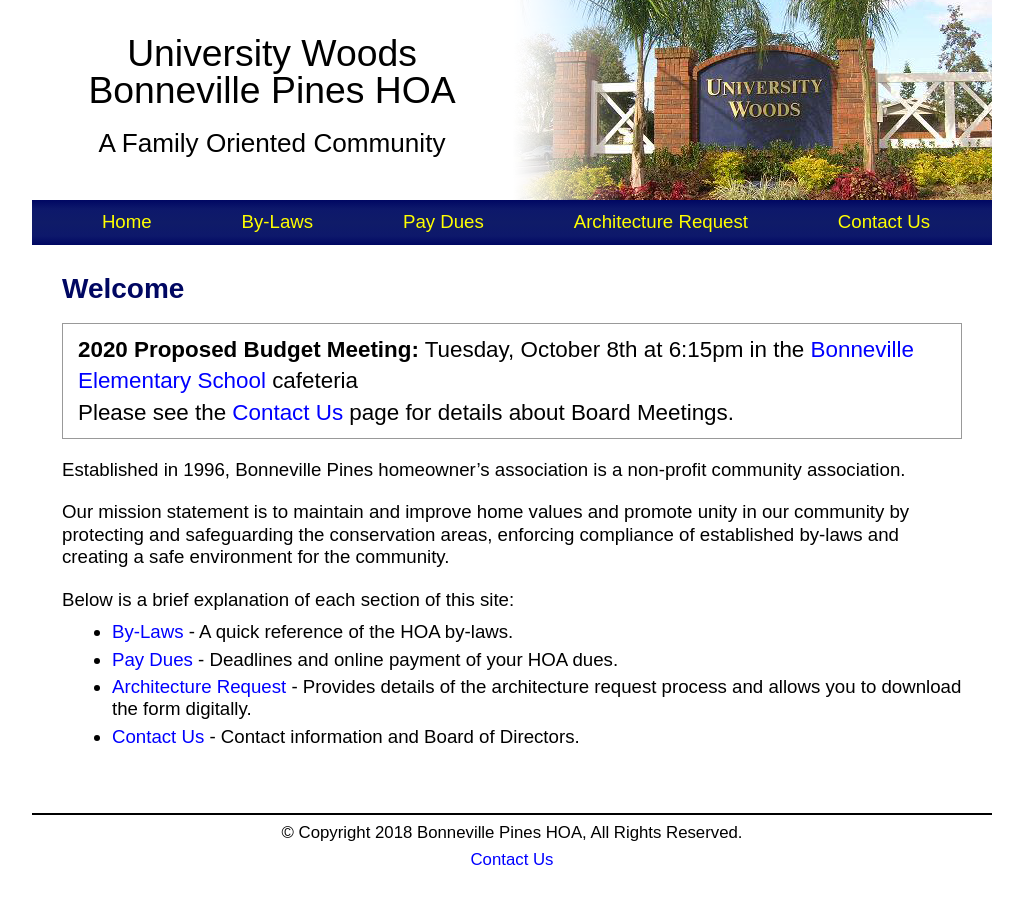
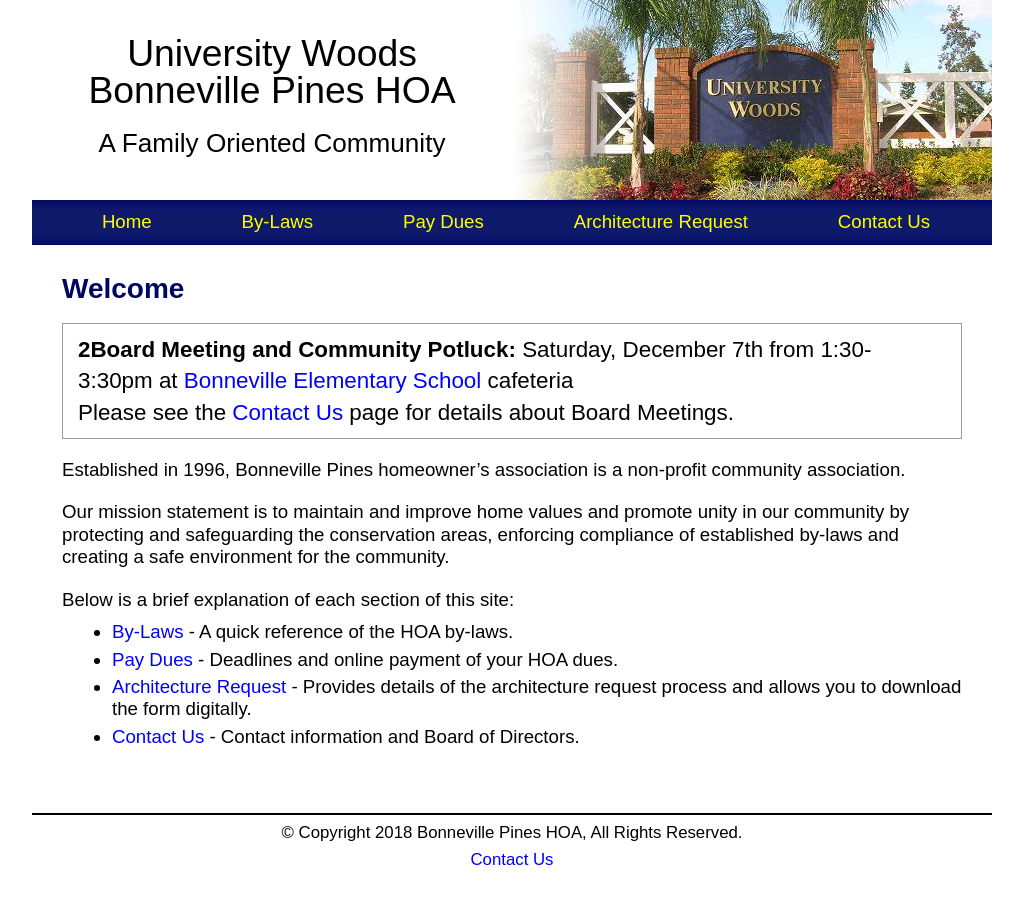
Before and after one commit to bphoa/website, a Jekyll site: the page built from index.md, in a window 1280 px wide. Shown: the whole page, without its empty margins (128-1151 px from the left). Built offline with Jekyll 4.4.1, drawn with Linux system fonts in a browser that asks for light colours.

Commit message:
Add december potluck

```diff
--- a/index.md
+++ b/index.md
@@ -3,7 +3,7 @@ layout: page
 title: Welcome
 ---
 
-**2020 Proposed Budget Meeting:** Tuesday, October 8th at 6:15pm in the [Bonneville Elementary School](https://goo.gl/maps/YqFicSoGh6mzN7dT6) cafeteria\\
+**2Board Meeting and Community Potluck:** Saturday, December 7th from 1:30-3:30pm at [Bonneville Elementary School](https://goo.gl/maps/YqFicSoGh6mzN7dT6) cafeteria\\
 Please see the [Contact Us](contact) page for details about Board Meetings.
 {: .alert}
 
```
